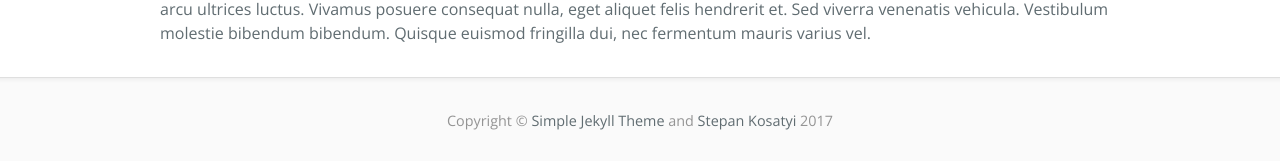
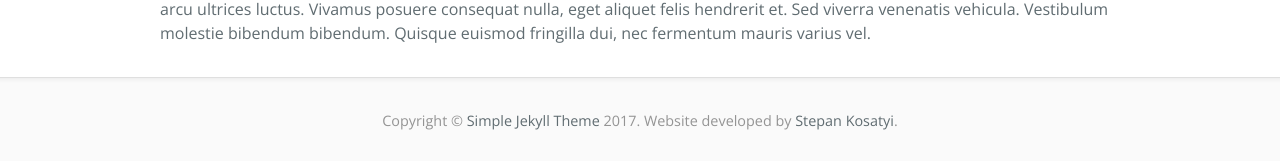
Before and after one commit to kosatyi/sjt, a Jekyll site: the page built from index.md, in a window 1280 px wide and 1392 px high. Shown: the part 1228-1389 px from the top of the window. Built offline with Jekyll 4.4.1, drawn with Linux system fonts in a browser that asks for light colours; our own code applies the rules of GitHub Pages for plain Markdown files.

Commit message:
update footer

```diff
--- a/_includes/footer.html
+++ b/_includes/footer.html
@@ -1,9 +1,8 @@
 <footer class="page-footer">
     <div class="container">
         <div class="footer-copyright">
-             Copyright &copy; <a href="{{site.url}}">{{site.title}}</a> and
-             <a href="{{site.author.url}}" rel="author">{{site.author.name}}</a>
-             {{ site.time | date: '%Y' }}
+            Copyright &copy; <a href="{{site.url}}">{{site.title}}</a> {{ site.time | date: '%Y' }}.
+            Website developed by <a href="{{site.author.url}}" rel="author">{{site.author.name}}</a>.
         </div>
     </div>
 </footer>
```
